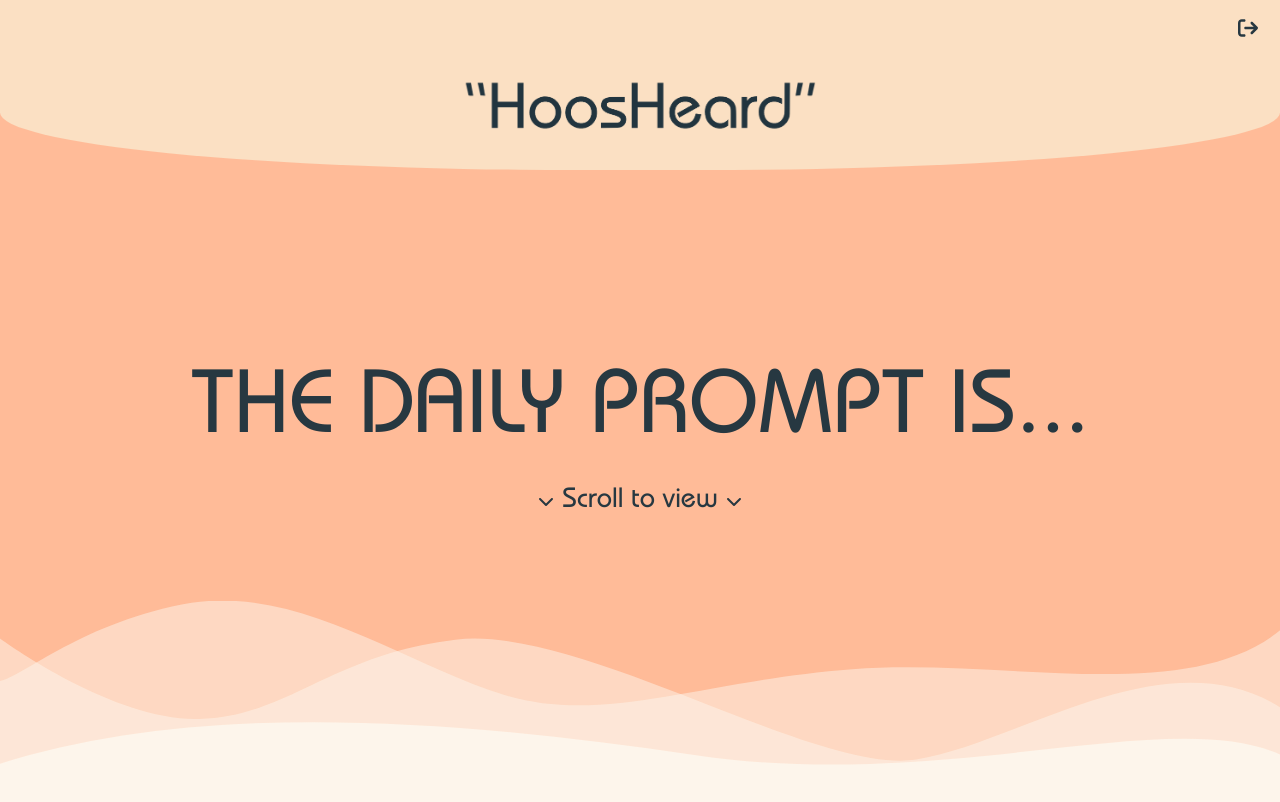
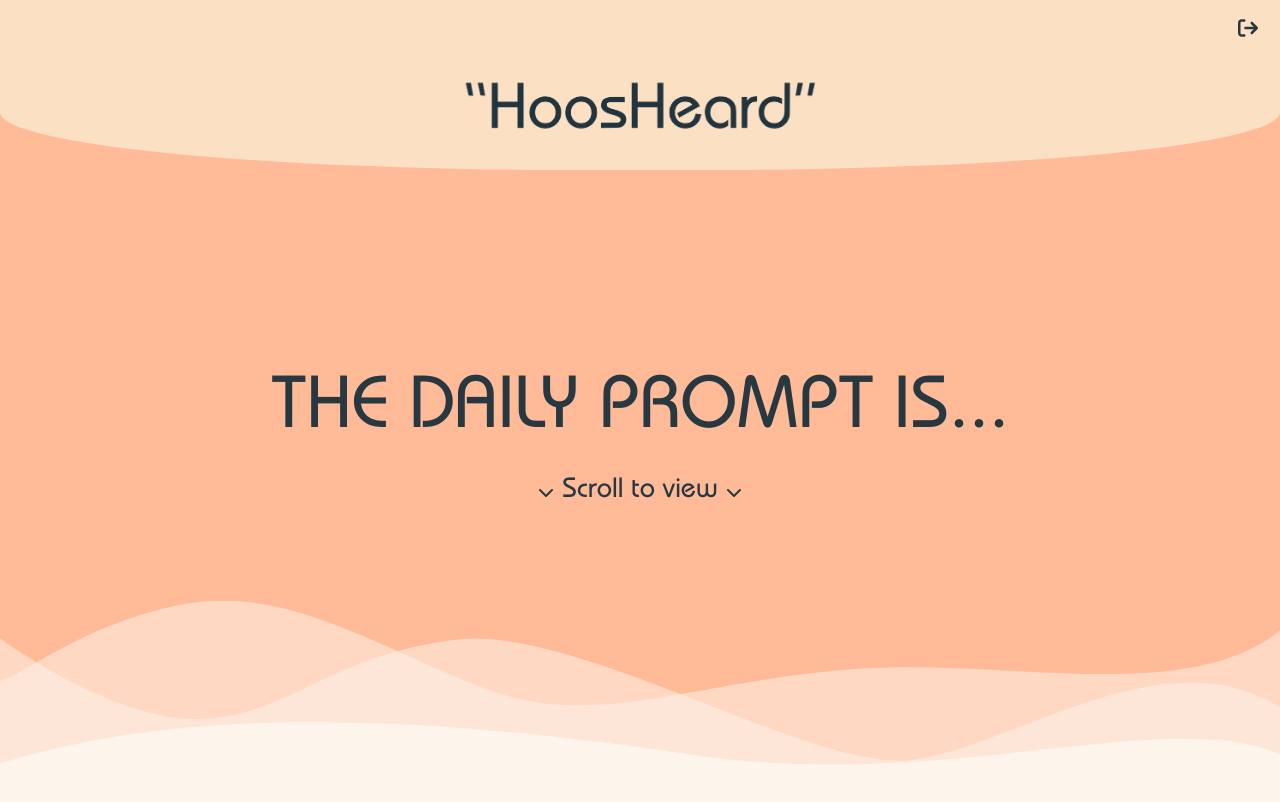
Before and after one commit to EthanHaller/HoosHeardFrontend-Web, a React (Create React App) app: page /reveal in a window 1280 px wide. Shown: the top 802 px of the page. Built offline with nearby package versions, Linux system fonts and the light colour scheme; no server answers.

Commit message:
fix: update font sizing on reveal page

```diff
--- a/src/styles/reveal.css
+++ b/src/styles/reveal.css
@@ -11,8 +11,8 @@
 }
 
 .reveal-text {
-	font-size: calc(4rem + 2vw);
-	margin-top: 22vh;
+	font-size: calc(3rem + 2vw);
+	margin-top: calc(10rem + 2vw);
 }
 
 .prompt-reveal-text {
```
